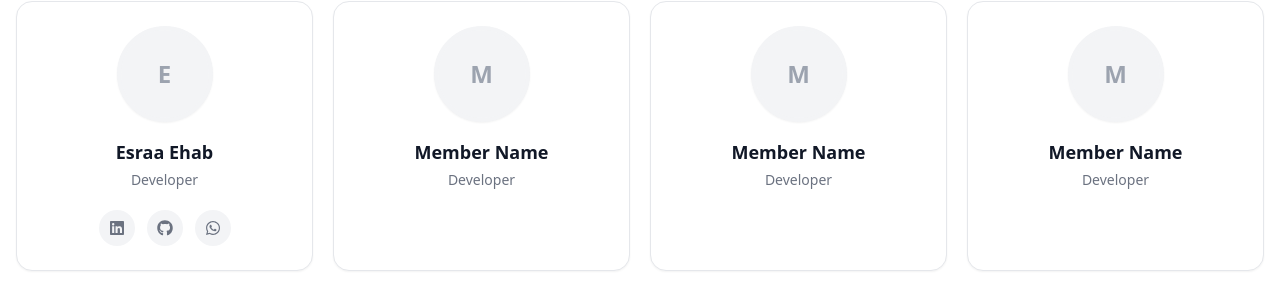
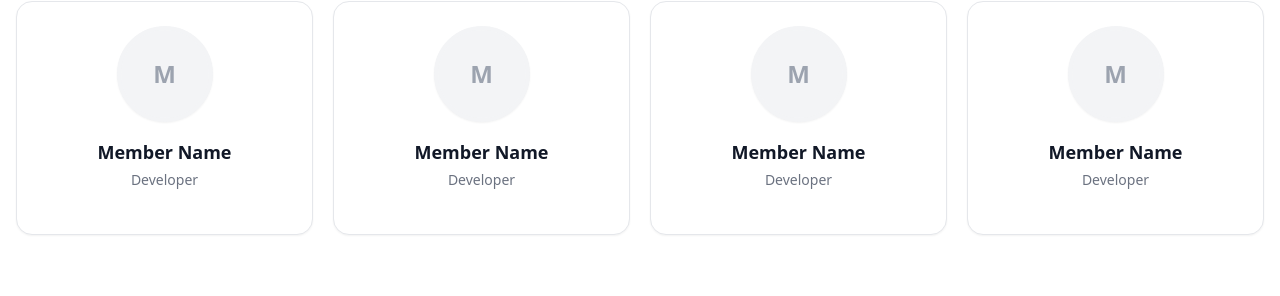
Before and after one commit to OsamaAhmed444/online-store, a React (Vite) app: page /team in a window 1280 px wide. Shown: the part 807-1103 px from the top of the page. Built offline with nearby package versions, Linux system fonts and the light colour scheme.

Commit message:
Auth pages Engineer

```diff
--- a/src/pages/Team.jsx
+++ b/src/pages/Team.jsx
@@ -110,14 +110,14 @@ const team = [
     },
     {
         id: 9,
-        name: "Esraa Ehab",
+        name: "Member Name",
         role: "Developer",
         website: "",
         instagram: "",
         facebook: "",
-        linkedin: "https://www.linkedin.com/in/esraa-e-ba124a222?utm_source=share_via&utm_content=profile&utm_medium=member_android",
-        github: "https://github.com/esraa-ehab103",
-        whatsapp: "+201148717813",
+        linkedin: "",
+        github: "",
+        whatsapp: "",
         img: "",
     },
     {
```
